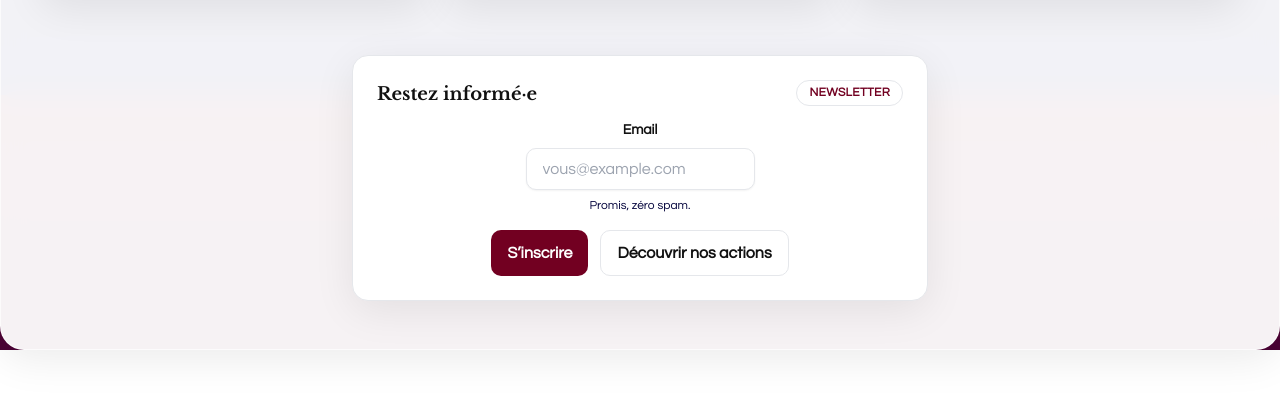
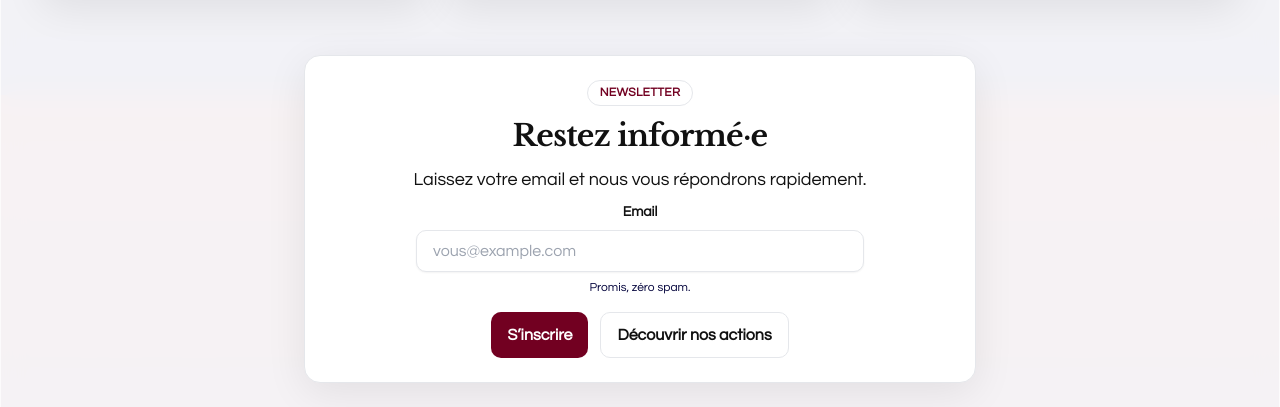
Before and after one commit to angeoo/promesse, a Next.js app: page / in a window 1280 px wide. Shown: the part 1505-1912 px from the top of the page. Before the commit the page ends 1855 px from the top, so only its background shows below. Built offline with nearby package versions, Linux system fonts and the light colour scheme; no server answers; the database is empty.

Commit message:
send envlocal

```diff
--- a/app/(site)/contact/page.tsx
+++ b/app/(site)/contact/page.tsx
@@ -50,10 +50,15 @@ export default async function ContactPage() {
           </div>
         </Card>
         <Card title="Formulaire rapide">
-          <form className="flex flex-col gap-3">
-            <Input label="Nom" placeholder="Votre nom" />
-            <Input label="Email" type="email" placeholder="vous@example.com" />
-            <Input label="Sujet" placeholder="Partenariat, don, bénévolat..." />
+          <form
+            className="flex flex-col gap-3"
+            action="mailto:promesse.association@gmail.com?subject=Contact%20depuis%20le%20site%20Promesse"
+            method="post"
+            encType="text/plain"
+          >
+            <Input name="Nom" label="Nom" placeholder="Votre nom" required />
+            <Input name="Email" label="Email" type="email" placeholder="vous@example.com" required />
+            <Input name="Sujet" label="Sujet" placeholder="Partenariat, don, bénévolat..." required />
             <Button type="submit">Envoyer</Button>
           </form>
         </Card>
--- a/app/(site)/page.tsx
+++ b/app/(site)/page.tsx
@@ -1,7 +1,6 @@
 import { Badge } from "@/components/ui/badge";
 import { Button } from "@/components/ui/button";
 import { Card } from "@/components/ui/card";
-import { Input } from "@/components/ui/input";
 import { Text, Title } from "@/components/ui/typography";
 import { MediaPlaceholder } from "@/components/ui/media-placeholder";
 import { ResettableVideo } from "@/components/ui/resettable-video";
@@ -129,24 +128,37 @@ dons, ainsi que l’aide aux orphelins et les programmes de parrainage
       </section>
 
       <section className="flex justify-center">
-        <Card
-          title="Restez informé·e"
-          actions={<Badge>Newsletter</Badge>}
-          className="w-full max-w-xl text-center"
-        >
-          <form className="flex flex-col gap-4 items-center">
-            <Input
-              label="Email"
-              type="email"
-              placeholder="vous@example.com"
-              helpText="Promis, zéro spam."
-              className="w-full text-left"
-            />
+        <Card className="w-full max-w-2xl text-center">
+          <div className="flex flex-col items-center gap-3">
+            <Badge>Newsletter</Badge>
+            <Title level={3}>Restez informé·e</Title>
+            <Text tone="muted">Laissez votre email et nous vous répondrons rapidement.</Text>
+          </div>
+          <form
+            className="mx-auto mt-2 flex w-full max-w-md flex-col items-center gap-4"
+            action="mailto:promesse.association@gmail.com?subject=Inscription%20newsletter%20Promesse"
+            method="post"
+            encType="text/plain"
+          >
+            <label className="flex w-full flex-col gap-2 text-center text-sm font-medium text-foreground">
+              <span className="font-semibold text-foreground">Email</span>
+              <input
+                name="Email"
+                type="email"
+                required
+                placeholder="vous@example.com"
+                className="rounded-md border border-border bg-white px-4 py-2 text-base text-foreground shadow-sm outline-none transition focus:border-secondary focus:shadow-focus"
+              />
+              <span className="text-xs text-accent">Promis, zéro spam.</span>
+            </label>
             <div className="flex flex-wrap justify-center gap-3 w-full">
               <Button type="submit">S’inscrire</Button>
-              <Button variant="ghost" type="button">
+              <a
+                href="/actions"
+                className="inline-flex items-center justify-center rounded-md border border-border px-4 py-2.5 text-base font-semibold text-foreground transition-colors duration-150 hover:bg-surface focus-visible:outline-none focus-visible:ring-2 focus-visible:ring-secondary focus-visible:ring-offset-2"
+              >
                 Découvrir nos actions
-              </Button>
+              </a>
             </div>
           </form>
         </Card>
--- a/app/api/admin/auth/login/route.ts
+++ b/app/api/admin/auth/login/route.ts
@@ -1,5 +1,10 @@
 import { NextRequest, NextResponse } from "next/server";
-import { ADMIN_SESSION_COOKIE, getSessionValue, isValidAdminPassword } from "@/lib/admin-auth";
+import {
+  ADMIN_SESSION_COOKIE,
+  getSessionValue,
+  isAdminPasswordConfigured,
+  isValidAdminPassword
+} from "@/lib/admin-auth";
 import { checkRateLimit, registerFailure, resetRateLimitKey } from "@/lib/rate-limit";
 import { getClientIp } from "@/lib/request-ip";
 
@@ -15,6 +20,13 @@ const LOGIN_BLOCK_MS = asPositiveInt(process.env.ADMIN_LOGIN_BLOCK_MS, 15 * 60 *
 
 export async function POST(request: NextRequest) {
   try {
+    if (!isAdminPasswordConfigured()) {
+      return NextResponse.json(
+        { error: "Configuration manquante: ADMIN_PASSWORD n'est pas defini." },
+        { status: 500 }
+      );
+    }
+
     const rateLimitKey = `admin-login:${getClientIp(request)}`;
     const limit = checkRateLimit({
       key: rateLimitKey,
--- a/lib/admin-auth.ts
+++ b/lib/admin-auth.ts
@@ -4,11 +4,11 @@ import type { NextRequest } from "next/server";
 export const ADMIN_SESSION_COOKIE = "promesse_admin_session";
 
 function getSecret() {
-  return process.env.ADMIN_AUTH_SECRET || process.env.ADMIN_PASSWORD || "";
+  return (process.env.ADMIN_AUTH_SECRET || process.env.ADMIN_PASSWORD || "").trim();
 }
 
 function getPassword() {
-  return process.env.ADMIN_PASSWORD || "";
+  return (process.env.ADMIN_PASSWORD || "").trim();
 }
 
 function signPayload(payload: string) {
@@ -37,5 +37,9 @@ export function isAdminAuthenticatedRequest(request: NextRequest) {
 export function isValidAdminPassword(input: string) {
   const configuredPassword = getPassword();
   if (!configuredPassword) return false;
-  return safeEqual(input, configuredPassword);
+  return safeEqual(input.trim(), configuredPassword);
 }
+
+export function isAdminPasswordConfigured() {
+  return getPassword().length > 0;
+}
```
Also changed, not shown: 1 other file (tests, documents, lock files or other folders).
